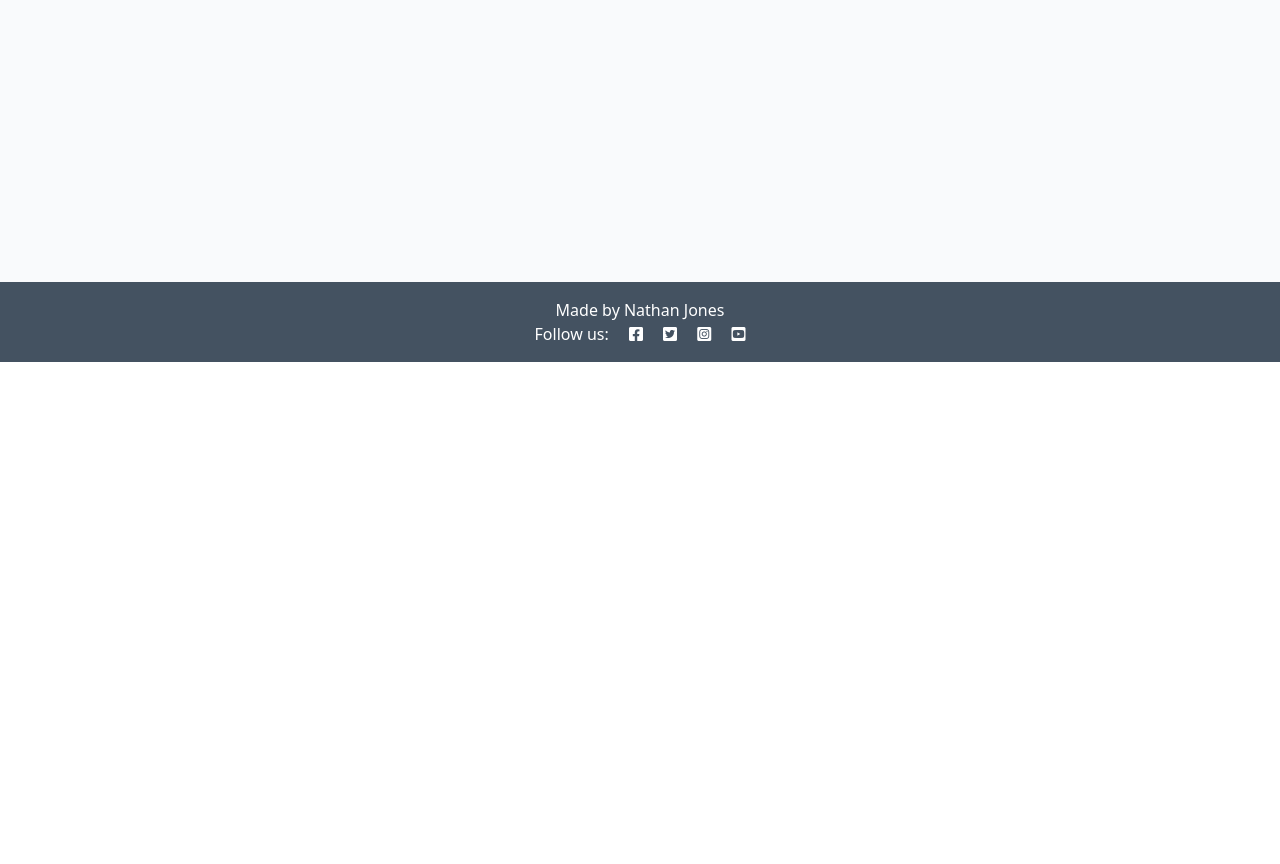
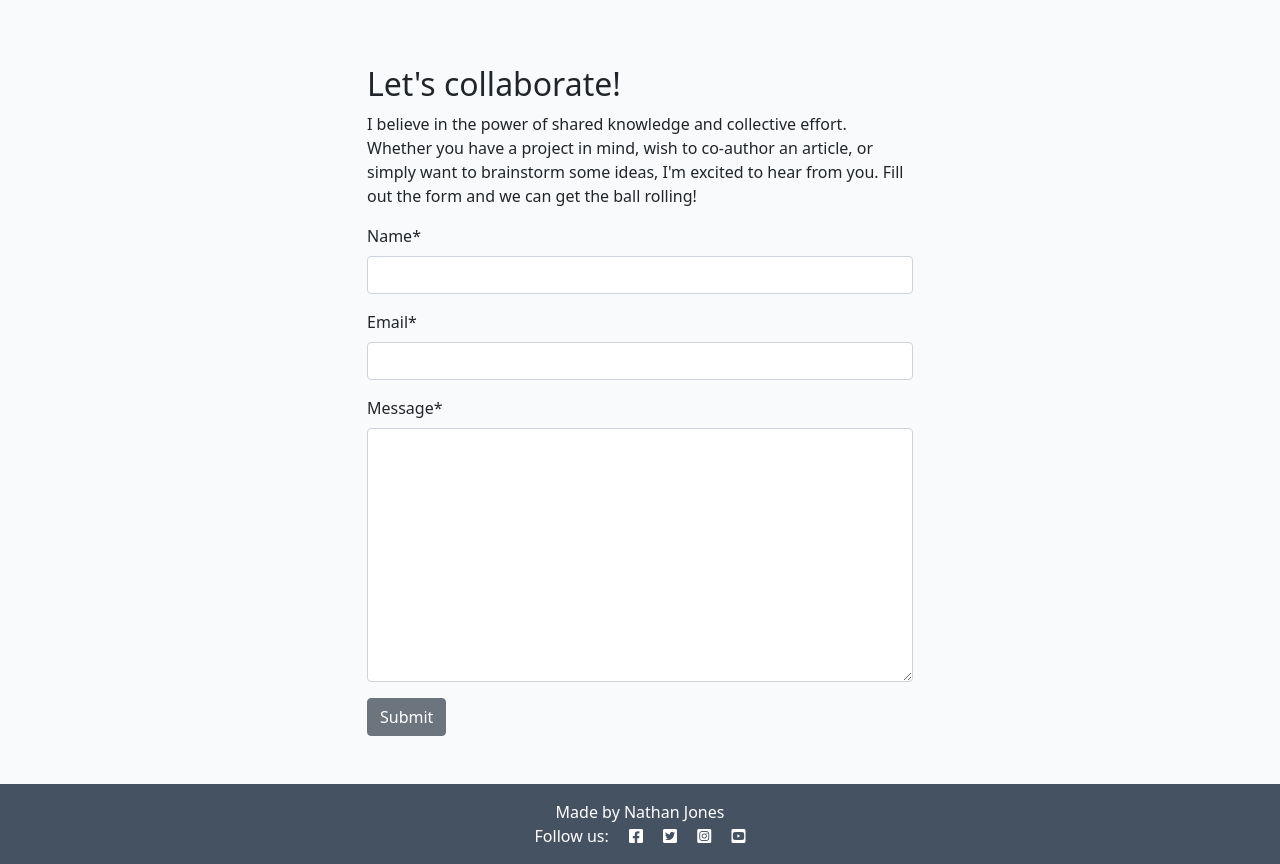
Before and after one commit to NSJ021/django-blog, a Django app: page /about/ in a window 1280 px wide. Shown: the part 438-1302 px from the top of the page. Before the commit the page ends 800 px from the top, so only its background shows below. Run offline with Django 4.2, Linux system fonts and the light colour scheme; data that the repository does not hold is empty; some libraries are stand-ins or nearby versions.

Commit message:
Collaboration form

```diff
--- /dev/null
+++ b/about/forms.py
@@ -0,0 +1,8 @@
+from .models import CollaborateRequest
+from django import forms
+
+
+class CollaborateForm(forms.ModelForm):
+    class Meta:
+        model = CollaborateRequest
+        fields = ('name', 'email', 'message')
--- a/about/models.py
+++ b/about/models.py
@@ -2,10 +2,21 @@ from django.db import models
 
 # Create your models here.
 
+
 class About(models.Model):
-    title = models.CharField(max_length=200, unique=True)
+    title = models.CharField(max_length=200)
     updated_on = models.DateTimeField(auto_now=True)
-    content = models.TextField(blank=True)
+    content = models.TextField()
 
     def __str__(self):
         return self.title
+
+
+class CollaborateRequest(models.Model):
+    name = models.CharField(max_length=200)
+    email = models.EmailField()
+    message = models.TextField()
+    read = models.BooleanField(default=False)
+
+    def __str__(self):
+        return f"Collaboration request from {self.name}"
--- a/about/templates/about/about.html
+++ b/about/templates/about/about.html
@@ -1,15 +1,15 @@
 {% extends 'base.html' %}
+{% load static %}
+{% load crispy_forms_tags %}
+
 {% block content %}
-{% load static %}
 <div class="container mt-5">
   <div class="row">
-    <div class="col-4 text-center">
-      <img src="{% static 'images/nj.jpg' %}" width="75%" />
+    <div class="col-12 col-md-4 text-center">
+      <img src="{% static 'images/nj.jpg' %}" width="75%">
     </div>
-    <div class="col-8">
-      <!-- Title goes between these h2 tags -->
+    <div class="col-12 col-md-8">
       <h2>{{ about.title }}</h2>
-      <!-- Content goes directly underneath this -->
       {{ about.content | safe }}
     </div>
   </div>
@@ -20,5 +20,23 @@
       <p class="text-end"><em>Updated on: {{ about.updated_on }}</em></p>
     </div>
   </div>
+  <div class="row justify-content-center">
+    <div class="col-12 col-md-6 my-5">
+      <h2>Let's collaborate!</h2>
+      <p>I believe in the power of shared knowledge and collective effort.
+        Whether you have a project in mind, wish to co-author
+        an article, or simply want to brainstorm some ideas,
+        I'm excited to hear from you. Fill out the form
+        and we can get the ball rolling!</p>
+
+      <!-- add your form here. Your submit button should
+                                have the classes of btn, btn-secondary -->
+      <form method="post">
+        {{ collaborate_form | crispy }}
+        {% csrf_token %}
+        <button class="btn btn-secondary" type="submit">Submit</button>
+      </form>
+    </div>
+  </div>
 </div>
 {% endblock content %}
--- a/about/views.py
+++ b/about/views.py
@@ -1,15 +1,25 @@
 from django.shortcuts import render
+from django.contrib import messages
 from .models import About
+from .forms import CollaborateForm
 
 
 def about_me(request):
-    """
-    Renders the About page
-    """
+
+    if request.method == "POST":
+        collaborate_form = CollaborateForm(data=request.POST)
+        if collaborate_form.is_valid():
+            collaborate_form.save()
+            messages.add_message(request, messages.SUCCESS, "Collaboration request received! I endeavour to respond within 2 working days.")
+
     about = About.objects.all().order_by('-updated_on').first()
+    collaborate_form = CollaborateForm()
 
     return render(
         request,
         "about/about.html",
-        {"about": about},
+        {
+            "about": about,
+            "collaborate_form": collaborate_form
+        },
     )
--- a/blog/views.py
+++ b/blog/views.py
@@ -12,6 +12,7 @@ class PostList(generic.ListView):
     template_name = "blog/index.html"
     paginate_by = 6
 
+# Post details view
 def post_detail(request, slug):
     """
     Display an individual :model:`blog.Post`.
@@ -32,6 +33,7 @@ def post_detail(request, slug):
     comment_count = post.comments.filter(approved=True).count()
 
     if request.method == "POST":
+        print("Received Post Request")
         comment_form = CommentForm(data=request.POST)
         if comment_form.is_valid():
             comment = comment_form.save(commit=False)
@@ -44,7 +46,7 @@ def post_detail(request, slug):
             )
 
     comment_form = CommentForm()
-
+    print("Render Template")
     return render(
         request,
         "blog/post_detail.html",
```
Also changed, not shown: about/admin.py (+13 -2 lines).
